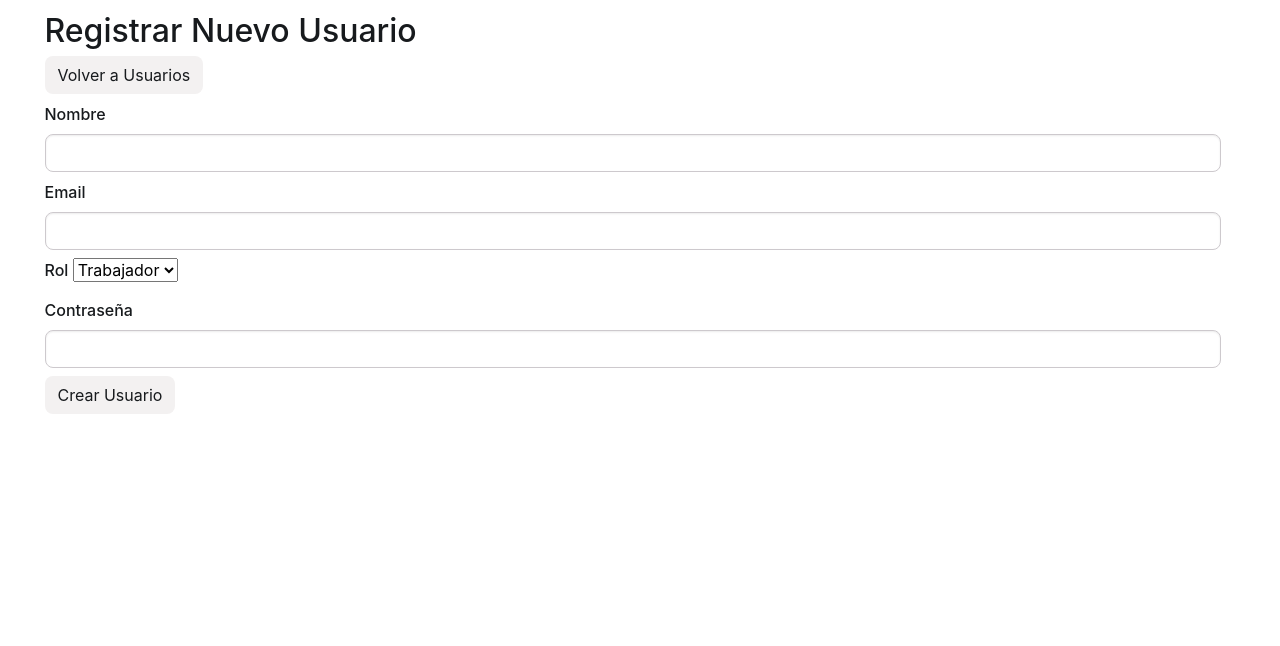
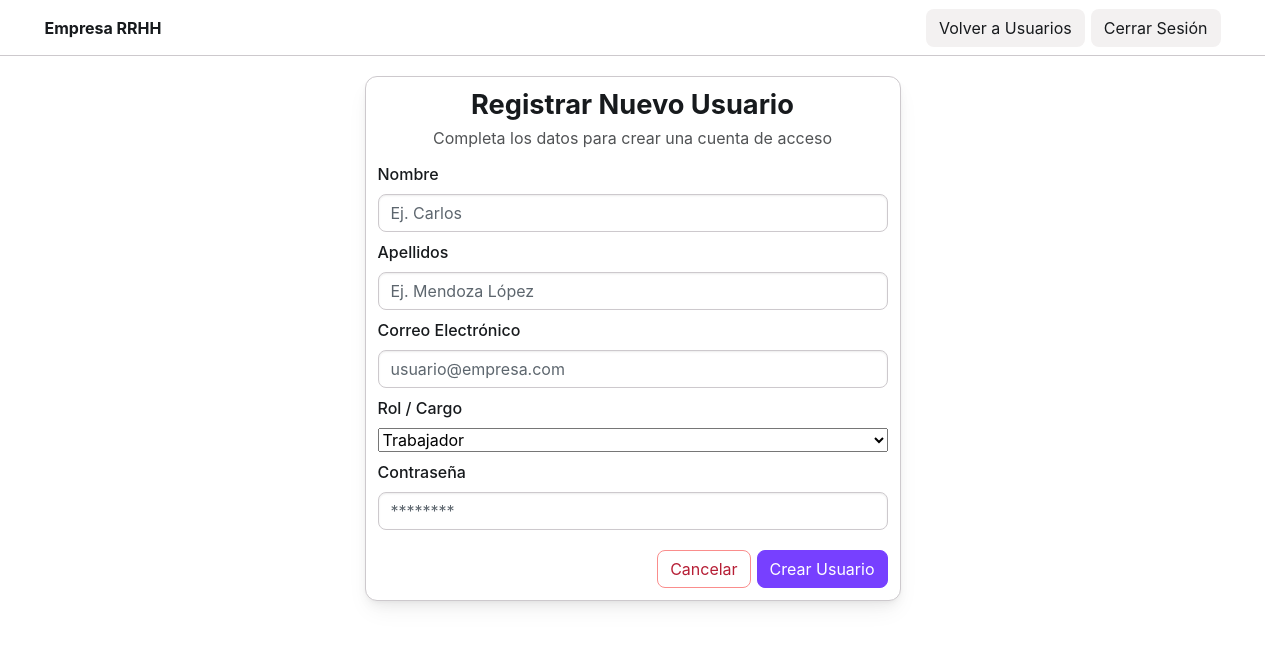
Before and after one commit to santiago-cod-pr/Sistema_adm_trabajadores, a PHP site: page /view/FormularioUsuario.php in a window 1280 px wide. Shown: the top 646 px of the page. Run offline with PHP 8.4, Linux system fonts and the light colour scheme; the visitor is signed in with stand-in values (Sample User, id 1); some libraries are stand-ins or nearby versions.

Commit message:
view formularoi usuario formato

```diff
--- a/view/FormularioUsuario.php
+++ b/view/FormularioUsuario.php
@@ -12,6 +12,7 @@ $esEdicion = false;
 $usuario = [
     'id_user'  => '',
     'nombre'   => '',
+    'apellido' => '',
     'email'    => '',
     'rol'      => 'Trabajador',
     'password' => ''
@@ -41,43 +42,76 @@ if (isset($_GET['id']) && !empty($_GET['id'])) {
     <link rel="stylesheet" href="../SRC/css/style.css">
 </head>
 <body class="bg-dark text-white">
-    <div class="container mt-4">
-        <h2><?= $esEdicion ? 'Actualizar Usuario #' . htmlspecialchars($usuario['id_user']) : 'Registrar Nuevo Usuario' ?></h2>
-        <a href="usuarios.php" class="btn mb-3">Volver a Usuarios</a>
+
+    <nav class="navbar navbar-expand-lg border-bottom mb-4">
+        <div class="container">
+            <a class="navbar-brand fw-bold" href="dashboard.php">Empresa RRHH</a>
+            <div class="d-flex align-items-center gap-2">
+                <a href="usuarios.php" class="btn">Volver a Usuarios</a>
+                <a href="../model/logout.php" class="btn">Cerrar Sesión</a>
+            </div>
+        </div>
+    </nav>
+
+    <div class="container py-3" style="max-width: 560px;">
+        <div class="card p-4 shadow">
+            <h3 class="mb-1 fw-bold text-center">
+                <?= $esEdicion ? 'Actualizar Usuario #' . htmlspecialchars($usuario['id_user']) : 'Registrar Nuevo Usuario' ?>
+            </h3>
+            <p class="text-center mb-4" style="opacity: 0.75;">
+                <?= $esEdicion ? 'Modifica los datos de acceso del usuario' : 'Completa los datos para crear una cuenta de acceso' ?>
+            </p>
 
             <form method="POST" action="<?= $esEdicion ? '../model/ModeloUsuarioActualizar.php' : '../model/ModeloUsuarioAlta.php' ?>">
                 <?php if ($esEdicion) { ?>
                     <input type="hidden" name="id_user" value="<?= htmlspecialchars($usuario['id_user']) ?>">
                 <?php } ?>
 
-            <div class="mb-3">
+                <div class="row">
+                    <div class="col-md-6 mb-3">
                         <label class="form-label">Nombre</label>
-                <input type="text" name="nombre" class="form-control" value="<?= htmlspecialchars($usuario['nombre']) ?>" required>
+                        <input type="text" name="nombre" class="form-control" placeholder="Ej. Carlos"
+                               value="<?= htmlspecialchars($usuario['nombre']) ?>" required>
+                    </div>
+
+                    <div class="col-md-6 mb-3">
+                        <label class="form-label">Apellidos</label>
+                        <input type="text" name="apellido" class="form-control" placeholder="Ej. Mendoza López"
+                               value="<?= htmlspecialchars($usuario['apellido']) ?>" required>
+                    </div>
                 </div>
 
                 <div class="mb-3">
-                <label class="form-label">Email</label>
-                <input type="email" name="email" class="form-control" value="<?= htmlspecialchars($usuario['email']) ?>" required>
+                    <label class="form-label">Correo Electrónico</label>
+                    <input type="email" name="email" class="form-control" placeholder="usuario@empresa.com"
+                           value="<?= htmlspecialchars($usuario['email']) ?>" required>
                 </div>
 
-            <div class="mb-3">
-                <label class="form-label">Rol</label>
-                <select name="rol" class="form-select">
+                <div class="row">
+                    <div class="col-md-6 mb-3">
+                        <label class="form-label">Rol / Cargo</label>
+                        <select name="rol" class="form-select w-100" required>
                             <option value="Admin" <?= $usuario['rol'] == 'Admin' ? 'selected' : '' ?>>Admin</option>
                             <option value="Supervisor" <?= $usuario['rol'] == 'Supervisor' ? 'selected' : '' ?>>Supervisor</option>
                             <option value="Trabajador" <?= $usuario['rol'] == 'Trabajador' ? 'selected' : '' ?>>Trabajador</option>
                         </select>
                     </div>
 
-            <div class="mb-3">
+                    <div class="col-md-6 mb-3">
                         <label class="form-label">Contraseña</label>
-                <input type="text" name="password" class="form-control" value="<?= htmlspecialchars($usuario['password']) ?>" required>
+                        <input type="text" name="password" class="form-control" placeholder="********"
+                               value="<?= htmlspecialchars($usuario['password']) ?>" required>
+                    </div>
                 </div>
 
-            <button type="submit" class="btn">
+                <div class="d-flex justify-content-end gap-2 mt-4">
+                    <a href="usuarios.php" class="btn-outline theme-danger">Cancelar</a>
+                    <button type="submit" class="btn-solid theme-accent">
                         <?= $esEdicion ? 'Guardar Cambios' : 'Crear Usuario' ?>
                     </button>
+                </div>
             </form>
+        </div>
     </div>
 
     <script src="../controller/ClassForm.js"></script>
```
Lines whose indentation alone changed are shown as unchanged.
